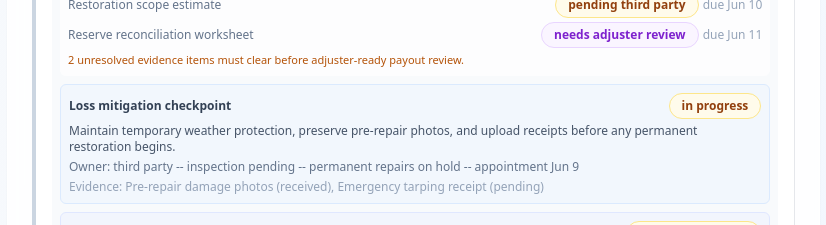
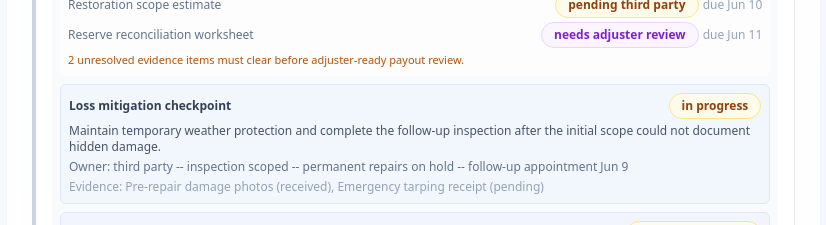
Before and after one commit to tensorgarden/insurtech-ai-platform, a Next.js app: page / in a window 1280 px wide. Shown: the part 1980-2205 px from the top of the page, without its empty margins (17-843 px from the left). Built offline with nearby package versions, Linux system fonts and the light colour scheme.

Commit message:
Track scoped property inspections

```diff
--- a/src/app/page.tsx
+++ b/src/app/page.tsx
@@ -492,7 +492,9 @@ function ClaimCard({ claim }: { claim: Claim }) {
                 : "permanent repairs on hold"}
               {claim.lossMitigationCheckpoint.inspectionScheduledAt && (
                 <>
-                  {" -- appointment "}
+                  {claim.lossMitigationCheckpoint.inspectionStatus === "scoped"
+                    ? " -- follow-up appointment "
+                    : " -- appointment "}
                   <time dateTime={claim.lossMitigationCheckpoint.inspectionScheduledAt}>
                     {new Date(
                       claim.lossMitigationCheckpoint.inspectionScheduledAt,
--- a/src/lib/demo-data.ts
+++ b/src/lib/demo-data.ts
@@ -401,12 +401,12 @@ export const demoClaims: Claim[] = [
       status: "in_progress",
       ownerRole: "third_party",
       action:
-        "Maintain temporary weather protection, preserve pre-repair photos, and upload receipts before any permanent restoration begins.",
+        "Maintain temporary weather protection and complete the follow-up inspection after the initial scope could not document hidden damage.",
       evidenceItems: [
         { label: "Pre-repair damage photos", status: "received" },
         { label: "Emergency tarping receipt", status: "pending" },
       ],
-      inspectionStatus: "pending",
+      inspectionStatus: "scoped",
       inspectionScheduledAt: "2026-06-09T15:00:00Z",
       permanentRepairsAuthorized: false,
     },
--- a/src/lib/types.ts
+++ b/src/lib/types.ts
@@ -131,7 +131,7 @@ export interface ClaimantReviewCheckpoint {
 
 export type ClaimLossMitigationStatus = "required" | "in_progress" | "documented";
 
-export type ClaimPropertyInspectionStatus = "pending" | "completed";
+export type ClaimPropertyInspectionStatus = "pending" | "scoped" | "completed";
 
 export type ClaimLossMitigationEvidenceStatus = "received" | "pending";
 
```
Also changed, not shown: 1 other file (tests, documents, lock files or other folders).
